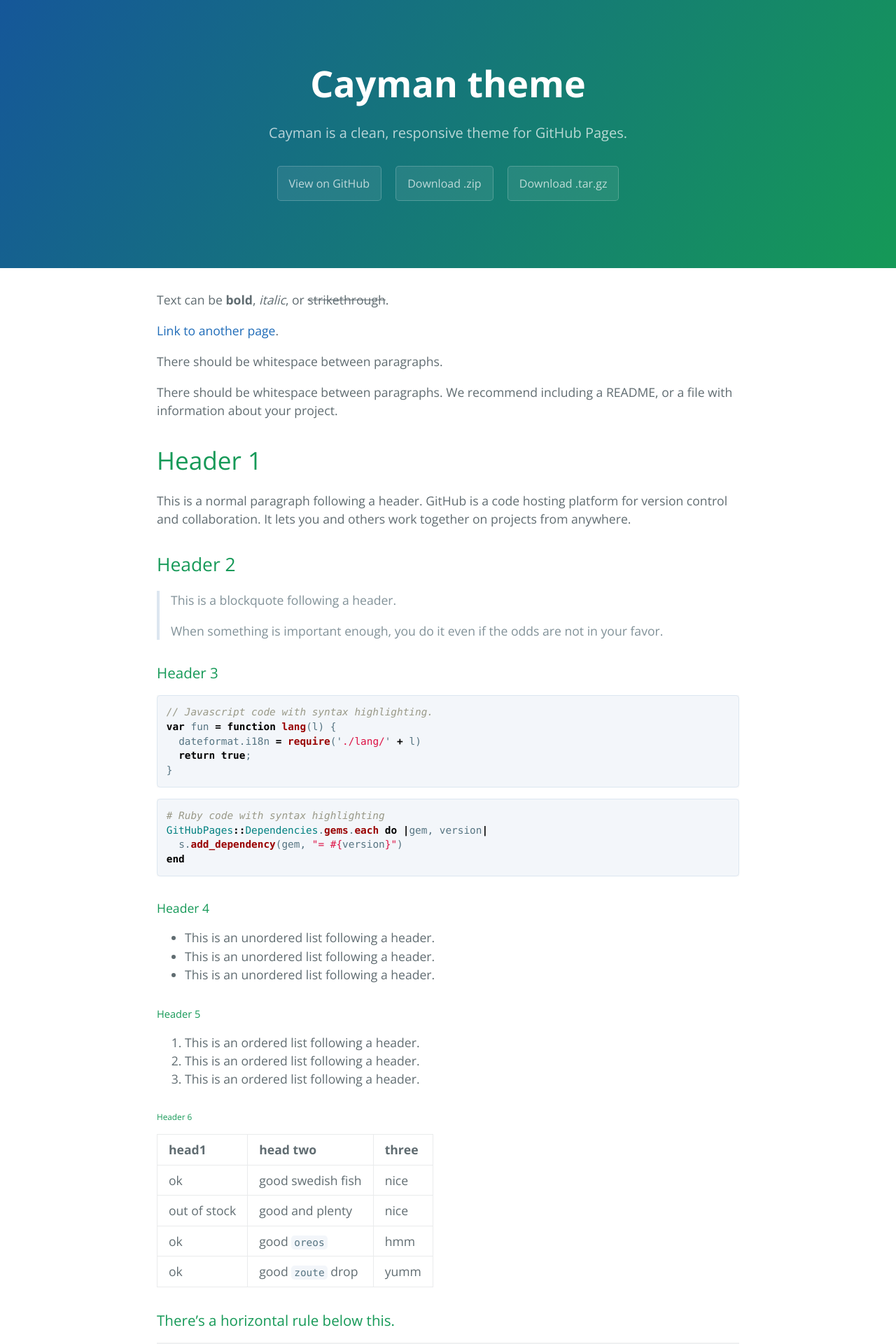
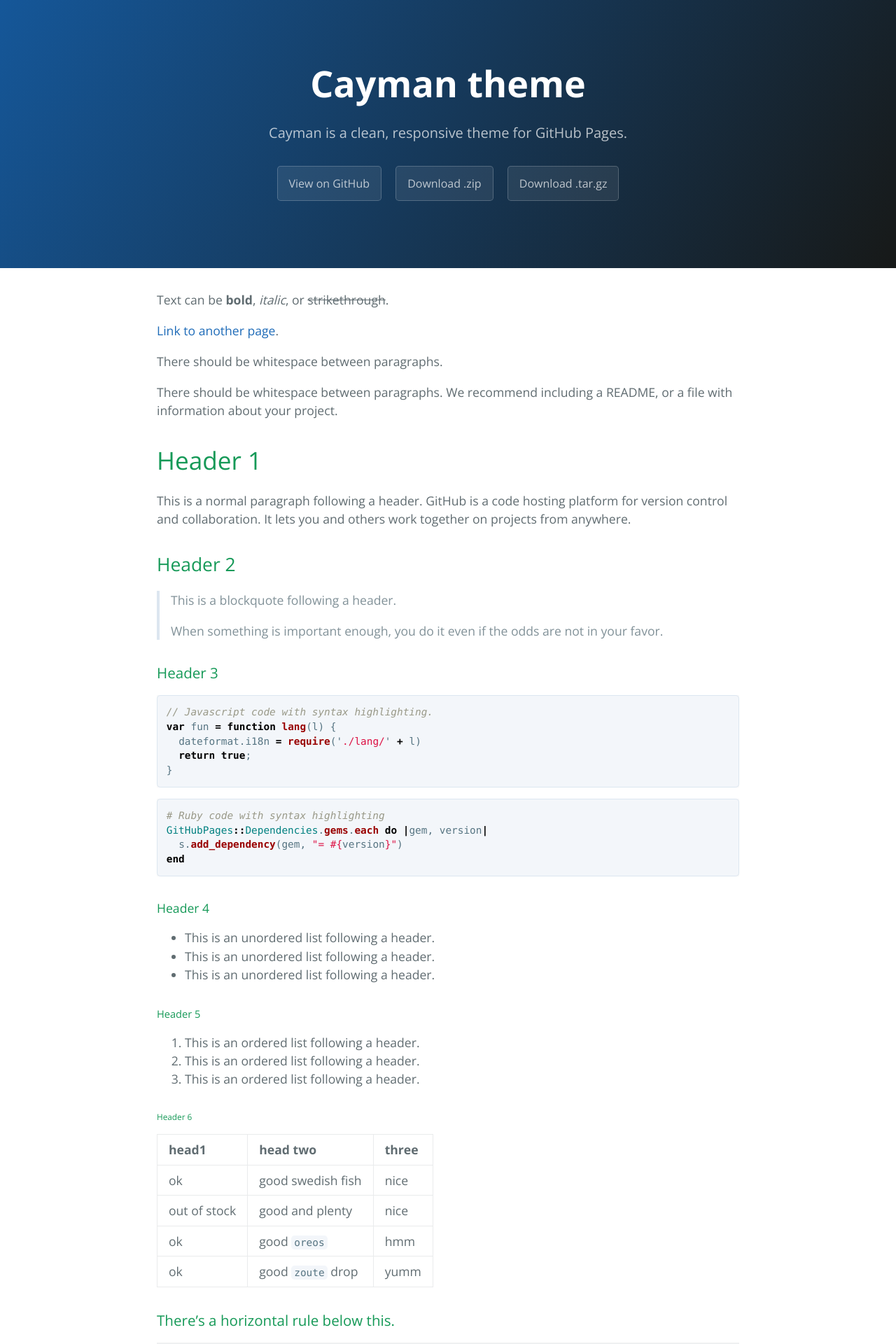
Before and after one commit to springdoc/springdoc-openapi-maven-plugin, a Jekyll site: the page built from docs/index.md, in a window 1280 px wide. Shown: the top 1920 px of the page at 70% size. Built offline with Jekyll 4.4.1, drawn with Linux system fonts in a browser that asks for light colours.

Commit message:
site update

```diff
--- a/docs/_sass/jekyll-theme-cayman.scss
+++ b/docs/_sass/jekyll-theme-cayman.scss
@@ -109,7 +109,7 @@ a {
   color: $header-heading-color;
   text-align: center;
   background-color: $header-bg-color;
-  background-image: linear-gradient(120deg, $header-bg-color-secondary, $header-bg-color);
+  background-image: linear-gradient(120deg, #155799, #171918);
 
   @include large {
     padding: 5rem 6rem;
```
